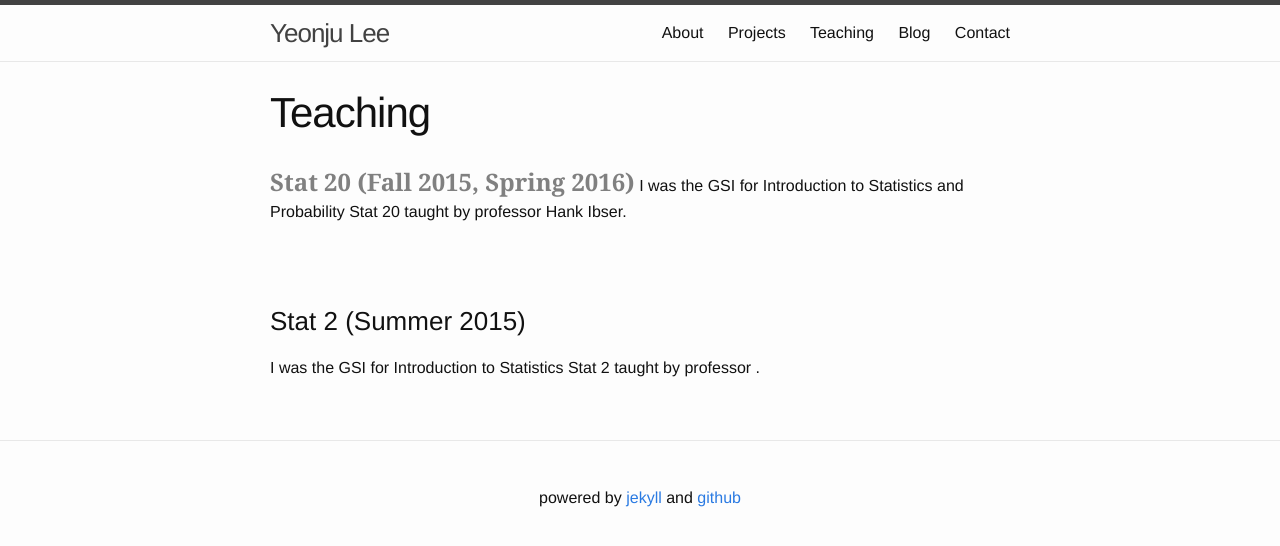
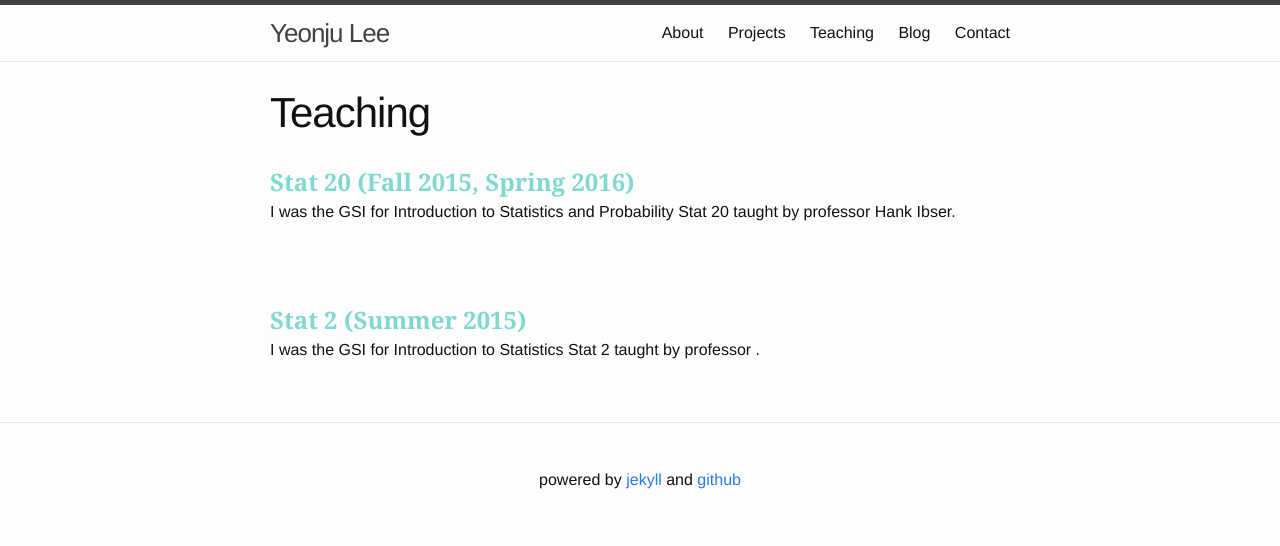
Before and after one commit to lindsey-lee/lindsey-lee.github.io, a Jekyll site: the page built from Teaching.md, in a window 1280 px wide. Shown: the top 546 px of the page. Built offline with Jekyll 4.4.1, drawn with Linux system fonts in a browser that asks for light colours.

Commit message:
changed title font style on teaching

```diff
--- a/Teaching.md
+++ b/Teaching.md
@@ -3,13 +3,13 @@ layout: page
 title: Teaching
 permalink: /teaching/
 ---
-<span style="color:grey; font-family:Georgia; font-size:1.5em; font-weight:bold;"> Stat 20 (Fall 2015, Spring 2016)</span>
+<span style="color:#81D8D0; font-family:Georgia; font-size:1.5em; font-weight:bold;"> Stat 20 (Fall 2015, Spring 2016)</span> <br />
 I was the GSI for Introduction to Statistics and Probability Stat 20 taught by professor Hank Ibser.
 
 <br />
 ---
 
-### Stat 2 (Summer 2015)
+<span style="color:#81D8D0; font-family:Georgia; font-size:1.5em; font-weight:bold;"> Stat 2 (Summer 2015)</span> <br />
 I was the GSI for Introduction to Statistics Stat 2 taught by professor .
 <!-- I taught the morning 10am-11am recitation at 136 Barrows.
 My Office Hour was on Wednesdays 11-12 at 1062 Evans . -->
```
